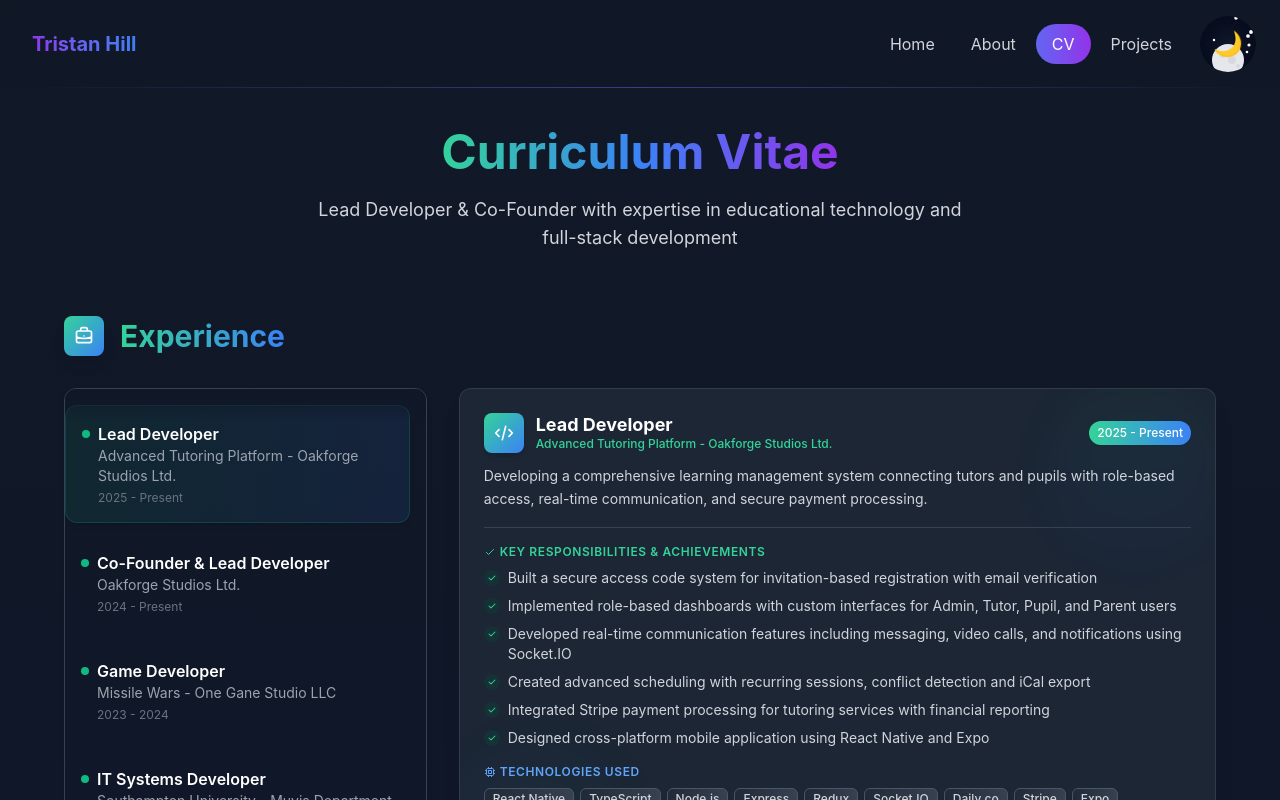
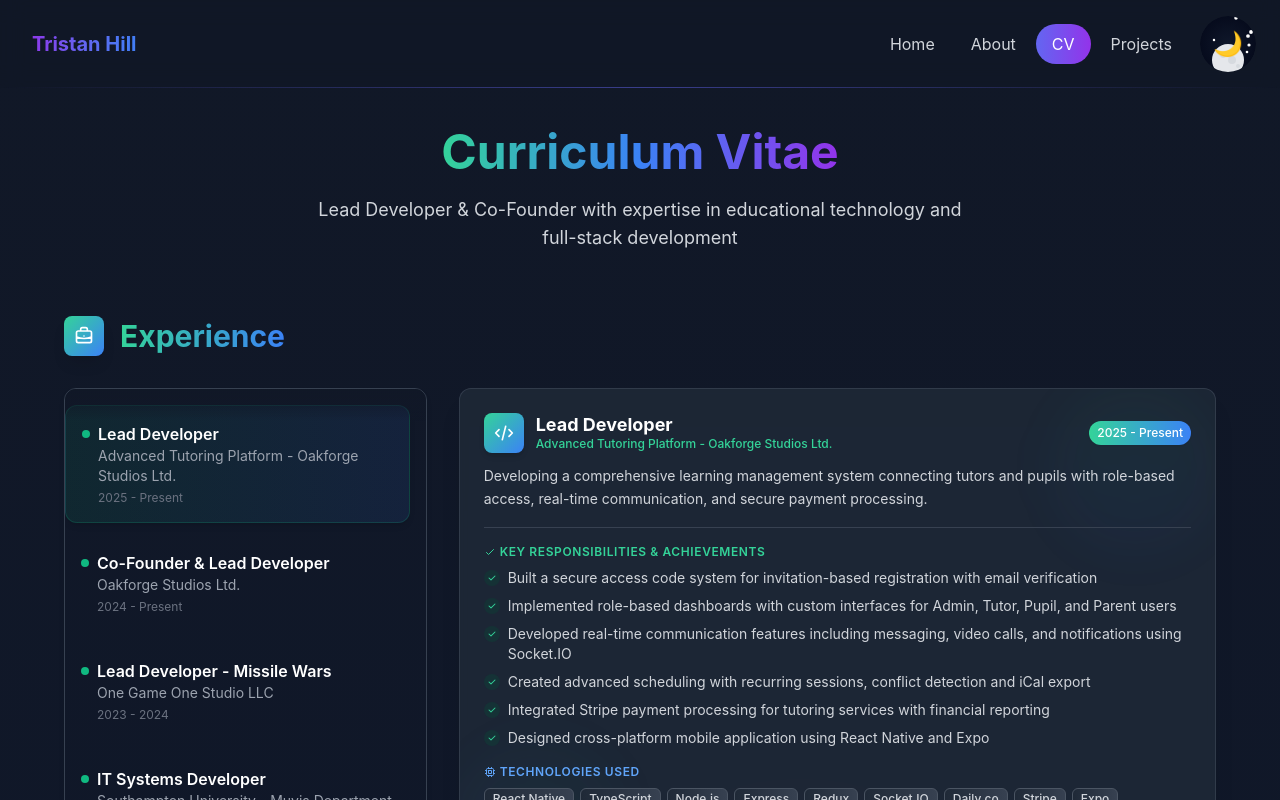
Before and after one commit to longtimeno-c/TristanBio, a Next.js app: page /cv in a window 1280 px wide. Shown: the top 800 px of the page. Built offline with nearby package versions, Linux system fonts and the light colour scheme.

Commit message:
patches to CV

```diff
--- a/pages/cv.tsx
+++ b/pages/cv.tsx
@@ -68,8 +68,8 @@ export const experiences: Experience[] = [
     },
     {
         id: 3,
-        role: 'Game Developer',
-        company: 'Missile Wars - One Gane Studio LLC',
+        role: 'Lead Developer - Missile Wars',
+        company: 'One Game One Studio LLC',
         period: '2023 - 2024',
         description: 'Developed and maintained a popular multiplayer mini-game with sophisticated game mechanics and cross-platform functionality.',
         highlights: [
```
